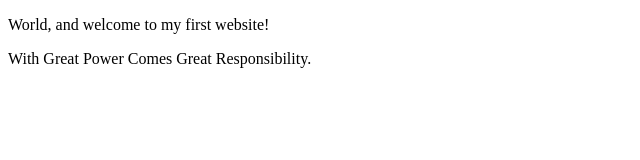
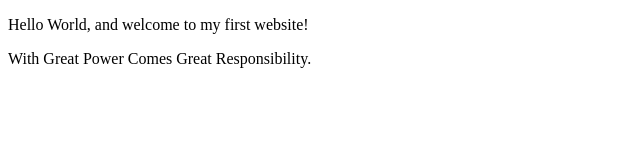
Before and after one commit to gudinot/gudinot.github.io, a plain HTML site: page index.html in a window 1280 px wide. Shown: the full height of the page, 0-640 px from the left. Drawn offline with Linux system fonts and the light colour scheme.

Commit message:
Update index.html

```diff
--- a/index.html
+++ b/index.html
@@ -11,7 +11,7 @@
 
     </head>
     <body>
-       <p>World, and welcome to my first website!</p>
+       <p>Hello World, and welcome to my first website!</p>
        <p>With Great Power Comes Great Responsibility.</p>
 
     </body>
```
